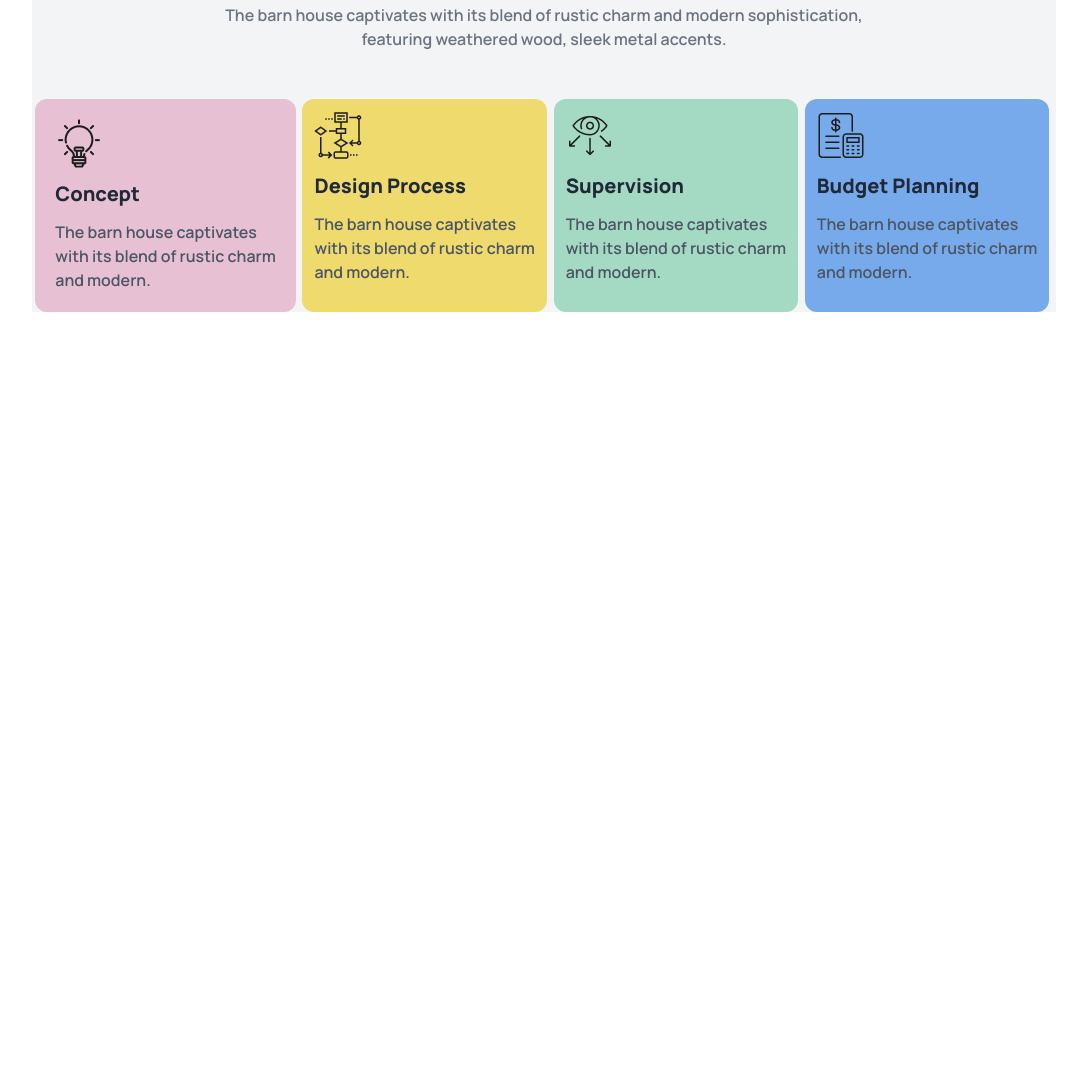
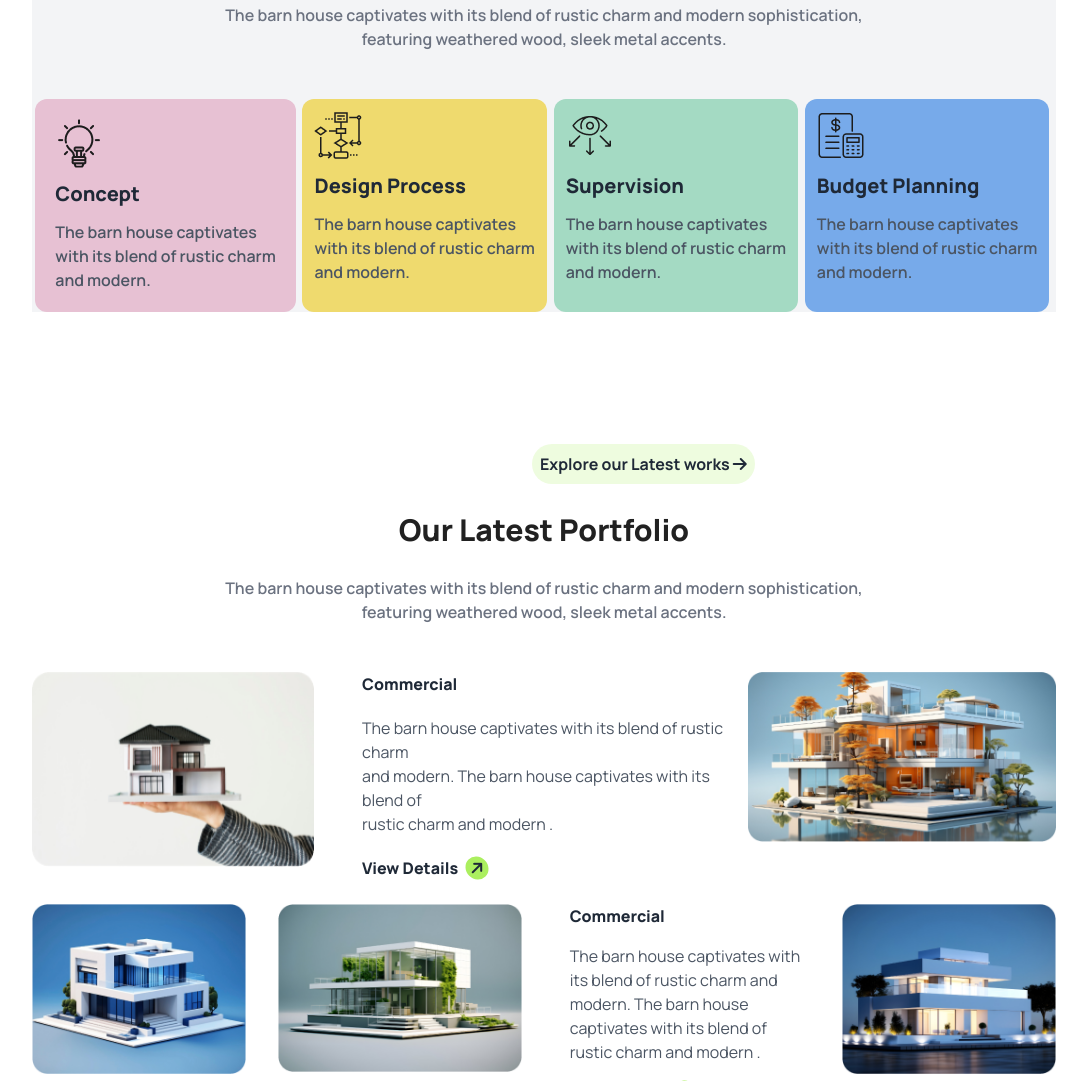
Before and after one commit to sayak53/Assignment-3, a plain HTML site: page index.html in a window 1280 px wide. Shown: the part 1719-2800 px from the top of the page, without its empty margins (96-1183 px from the left). Before the commit the page ends 2031 px from the top, so only its background shows below. Drawn offline with nearby package versions, Linux system fonts and the light colour scheme.

Commit message:
added challenge part and made a meanigful section

```diff
--- a/index.html
+++ b/index.html
@@ -23,7 +23,7 @@
     font-family: "Manrope", sans-serif;
   }
 </style>
-<body class="man w-[375px] lg:w-full">
+<body class="man lg:w-full">
     <header>
         <!-- nav-bar section -->
          <section class="nav">
@@ -81,8 +81,8 @@
                   src="/assets/banner.png"
                   class="max-w-sm rounded-lg shadow-2xl mb-20" />
                 <div>
-                  <h1 class="text-3xl font-extrabold text-center lg:text-6xl">A barn house of this design has a <br> striking appearance</h1>
-                  <p class="py-6 text-center text-base text-gray-600">
+                  <h1 class="text-3xl font-extrabold text-center mr-6 lg:text-6xl ">A barn house of this design has a <br> striking appearance</h1>
+                  <p class="py-6 text-center mr-9 text-base text-gray-600">
                     The barn house captivates with its blend of rustic charm and modern sophistication, featuring weathered wood, sleek metal <br> accents, and large windows that flood the space with natural light.
                   </p>
                   <button class="btn btn-primary ml-32 lg:ml-[410px] rounded-3xl bg-[#ABEF5F] border-none text-black">View details <i class="fa-solid fa-arrow-right -rotate-45"></i></button>
@@ -100,7 +100,7 @@
               <!-- child-1 styles -->
               <div class="child-1 space-y-5">
                 <p class="text-base cursor-pointer mt-16">About Us <i class="fa-solid fa-arrow-right"></i></p>
-                <h1 class="font-extrabold text-4xl">We design thoughtful,<br> liveable spaces</h1>
+                <h1 class=" text-[#212121] font-extrabold text-4xl">We design thoughtful,<br> liveable spaces</h1>
                 <p class="text-gray-600 font-semibold text-sm">The barn house captivates with its blend of rustic charm and <br>
                   modern sophistication, featuring weathered wood, sleek metal accents.</p>
                   <!-- card-1 styles -->
@@ -136,7 +136,7 @@
         <section class="work mt-14 lg:mt-24 w-[80%] mx-auto bg-gray-100">
           <div class="work-content text-center space-y-7 pt-4">
             <p class="bg-white w-max text-center ml-20 rounded-3xl p-2 font-bold lg:ml-[530px] lg:mt-5">How we works <i class="fa-solid fa-arrow-right"></i></p>
-            <h1 class="text-3xl font-extrabold lg:tex-5xl">Our Works Process</h1>
+            <h1 class="text-3xl text-[#212121] font-extrabold lg:tex-5xl">Our Works Process</h1>
             <p class="text-sm text-gray-500 font-semibold lg:text-base">The barn house captivates with its blend of rustic charm and modern sophistication,<br> featuring weathered wood, sleek metal accents.</p>
           </div>
           <br>
@@ -170,6 +170,80 @@
              <br>
            </div>
         </section>
+
+        <!-- our latest portfolio section -->
+         <section class="portfolio mt-12 lg:mt-24 w-[80%] mx-auto">
+          <div class="work-content text-center space-y-7 pt-4">
+            <p class="bg-[#ABEF5F33] w-max ml-10 rounded-3xl p-2 font-bold lg:ml-[500px] lg:mt-5">Explore our Latest works <i class="fa-solid fa-arrow-right"></i></p>
+            <h1 class="text-3xl text-[#212121] font-extrabold lg:tex-6xl">Our Latest Portfolio</h1>
+            <p class="text-sm text-gray-500 font-semibold lg:text-base">The barn house captivates with its blend of rustic charm and modern sophistication,<br> featuring weathered wood, sleek metal accents.</p>
+          </div>
+          <br>
+          <br>
+          <!-- portfolio grid layout -->
+           <div class="first-row-parent-div lg:flex justify-between">
+            <!-- child-1 styles -->
+             <div class="child-1-por">
+              <div class="comercial-container lg:flex gap-6">
+                <div class="img-com ">
+                  <img class="w-[375px] lg:w-[300px]" src="/assets/img1.png" alt="">
+                </div>
+                <br>
+                <div class="content-com space-y-5">
+                   <h3 class="font-extrabold">Commercial</h3>
+                   <p class="text-base text-gray-600">The barn house captivates with its blend of rustic charm <br> and modern. The barn house captivates with its blend of <br> rustic charm and modern .</p>
+                   <h4 class="font-black ">View Details<i class="fa-solid fa-arrow-right -rotate-45 bg-[#ABEF5F] rounded-[50%] p-1 ml-2"></i></h4>
+                </div>
+              </div>
+             </div>
+             <br>
+             <!-- child-2 styles -->
+              <div class="child-2-por">
+                <img src="/assets/img2.png" alt="">
+              </div>
+             </div>
+            <br>
+
+           <div class="second-row-parent-div lg:flex justify-evenly gap-4">
+              <!-- child-1 styles -->
+               <div class="div-img-sec">
+                <img class="w-[375px] lg:w-[320px]" src="/assets/img3.png" alt="">
+               </div>
+               <br>
+               <!-- child-2-styles -->
+               <div class="comercial-container lg:flex gap-6">
+                <div class="img-com ">
+                  <img class="w-[375px]" src="/assets/img4.png" alt="">
+                </div>
+                <br>
+                <div class="content-com space-y-4 lg:w-[370px]">
+                   <h3 class="font-extrabold">Commercial</h3>
+                   <p class="text-base text-gray-600">The barn house captivates with its blend of rustic charm and modern. The barn house captivates with its blend of rustic charm and modern .</p>
+                   <h4 class="font-black ">View Details<i class="fa-solid fa-arrow-right -rotate-45 bg-[#ABEF5F] rounded-[50%] p-1 ml-2"></i></h4>
+                </div>
+              </div>
+               <br>
+              <!-- chils-3-styles -->
+               <div>
+                <img class="w-[375px] lg:w-[320px]" src="/assets/img5.png" alt="">
+               </div>
+           </div>
+         </section>
+        <!-- meaningfull section -->
+         <section class="meaningfull mt-12 lg:mt-24 w-[80%] mx-auto">
+          <div class="hero bg-base-200 min-h-screen ">
+            <div class="hero-content text-center">
+              <div class="max-w-md">
+                <h1 class="text-3xl font-extrabold lg:text-5xl">Tired of Searching a Home for you,<br> Let's Try This</h1>
+                <p class="py-6">
+                  <p class="text-gray-700 font-semibold"><a class="underline text-violet-900 text-xl font-semibold" href="https://housing.com/buy-real-estate-kolkata" target="_blank">Housing.Com</a> brings you a brilliant opportunity to find a home at your favourite spot just by few steps. </p>
+                </p>
+                <br>
+                <button class="p-4 bg-[#ABEF5F] border-none text-black font-extrabold rounded-xl"><a href="https://housing.com/buy-real-estate-kolkata" target="_blank">Click Here</a></button>
+              </div>
+            </div>
+          </div>
+         </section>
     </main>
 
     <footer>
```
